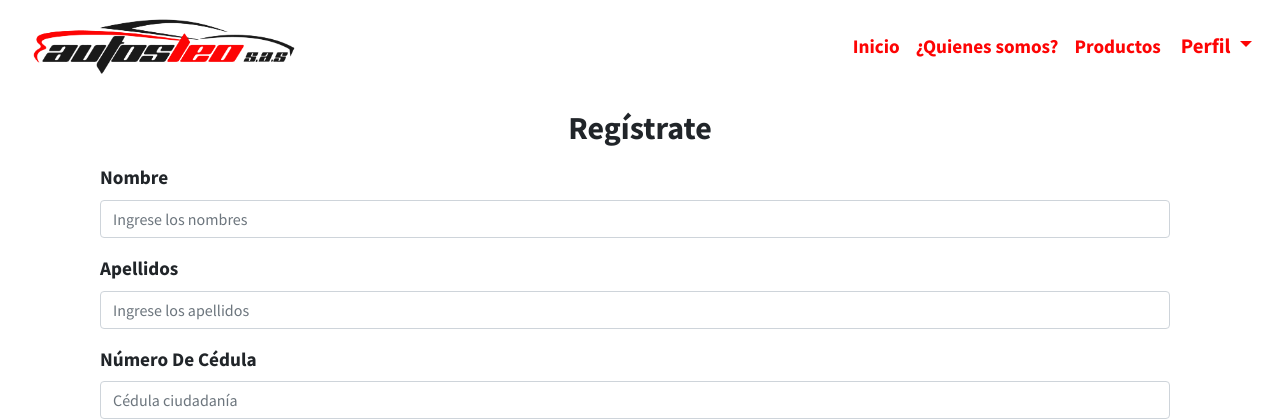
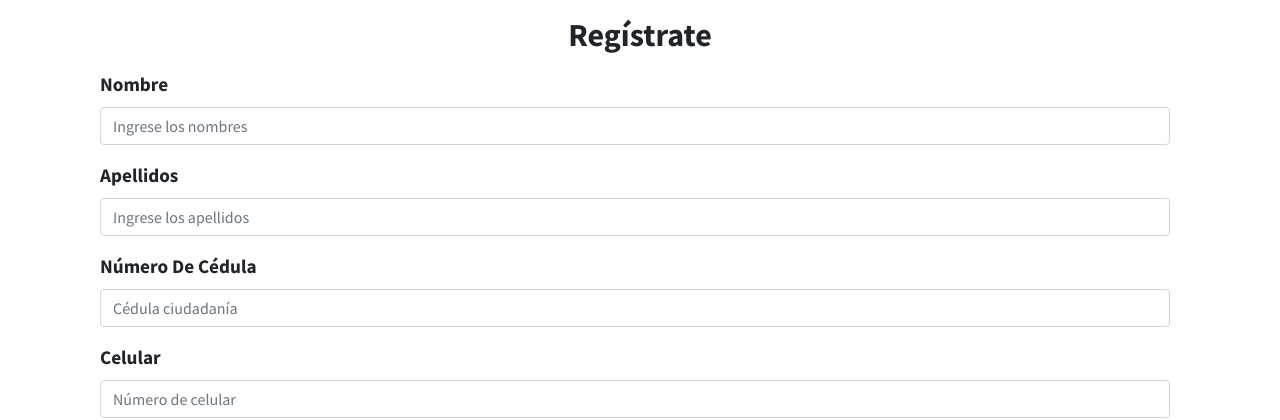
Before and after one commit to Juangarzon11/autos-leo, a PHP site: page /GIT/vistas/Usuario/form_cliente.php in a window 1280 px wide. Shown: the top 420 px of the page. Run offline with PHP 8.4, Linux system fonts and the light colour scheme; some libraries are stand-ins or nearby versions.

Commit message:
redirecciones corregidas

```diff
--- a/conexion.php
+++ b/conexion.php
@@ -1,7 +1,7 @@
 <?php
     //Todos
 $conn = new mysqli('localhost','root','','autos_leo');
-$URL = "http://localhost/autos-leo/";
+$URL = "http://localhost/GIT/autos-leo/";
 
     //El otro
 // $conn = new mysqli('localhost','root','','autos_leo','33065');
--- a/index.php
+++ b/index.php
@@ -38,6 +38,7 @@
 </head>
 
 <body>
+    <section class="bg-ind"></section>
     <section class="">
     <br>
         <p> Lorem ipsum dolor sit amet, consectetur adipiscing elit. Proin euismod accumsan sagittis. Maecenas quam ante, fringilla eu posuere sit amet, porta id libero. Nam eleifend magna venenatis nisl luctus dignissim. Vivamus ornare posuere laoreet. Nullam pharetra volutpat ex vel blandit. Nam rutrum feugiat ante ac sodales. Vestibulum dignissim sapien tellus. Curabitur pulvinar ante augue, eget lacinia ante aliquet quis. In non tristique nibh, nec maximus libero. Nunc a nisi volutpat, mattis quam vitae, sodales enim. Aenean gravida ultrices ligula eget pellentesque.
--- a/vistas/Usuario/form_cliente.php
+++ b/vistas/Usuario/form_cliente.php
@@ -27,46 +27,6 @@ include '../../conexion.php';
 </head>
 
 <body>
-<section class="bg-nav">
-        <nav class="navbar navbar-expand-lg navbar-light bg-nav">
-            <div class="col-sm-3 text-center">
-                <a class="navbar-brand" href="../../">
-                    <img src="../../img/logo-color.png" alt="">
-                </a>
-            </div>
-            <button class="navbar-toggler col-sm-3 ml-auto" type="button" data-toggle="collapse" data-target="#navbarNavDropdown" aria-controls="navbarNavDropdown" aria-expanded="false" aria-label="Toggle navigation">
-                <span class="navbar-toggler-icon"></span>
-            </button>
-            <div class="collapse navbar-collapse" id="navbarNavDropdown">
-                <ul class="navbar-nav hola ml-auto">
-                    <li class="nav-item ">
-                        <a class="nav-link" href="../../">Inicio</span></a>
-                    </li>
-                    <li class="nav-item">
-                        <a class="nav-link" href="#">¿Quienes somos?</a>
-                    </li>
-                    <li class="nav-item">
-                        <a class="nav-link" href="#">Productos</a>
-                    </li>
-                    <div class="btn-group">
-                        <button type="button" class="btn btn-invi dropdown-toggle" data-toggle="dropdown" data-display="static" aria-haspopup="true" aria-expanded="false">
-                            Perfil
-                        </button>
-                        <div class="dropdown-menu dropdown-menu-right dropdown-menu-lg-left">
-                            <button class="dropdown-item" type="button">Mi Perfil</button>
-                            <button class="dropdown-item" type="button">Mi Vehículo</button>
-                            <button class="dropdown-item" type="button">Reservas</button>
-                            <a href="#"><button class="dropdown-item" type="button">(Cliente)</button></a>
-                            <a href="../proveedor/form_proveedor.php"><button class="dropdown-item" type="button">(Proveedor)</button></a>
-                            <div class="dropdown-divider"></div>
-                            <button class="dropdown-item" type="button">Cerrar Sesión</button>
-                        </div>
-                    </div>
-                </ul>
-            </div>
-        </nav>
-    </section>
-
         <div class="container mt-3">
             <form action="ingresar_cliente.php" name="add_form" method="POST" class="col-12">
 
@@ -140,7 +100,7 @@ include '../../conexion.php';
                 </div>
 
                 <div class="col-12 text-center mb-4">
-                    <a href="">¿Ya tienes cuenta?</a>
+                    <a href="../login/login.php">¿Ya tienes cuenta?</a>
                 </div>
 
             </form>
```
Also changed, not shown: vistas/includes/header_admin.php (+3 -6 lines), vistas/includes/header_idx.php (+3 -8 lines), vistas/includes/header_user.php (+3 -6 lines), vistas/nosotros/nosotros.php (+18 -44 lines).
